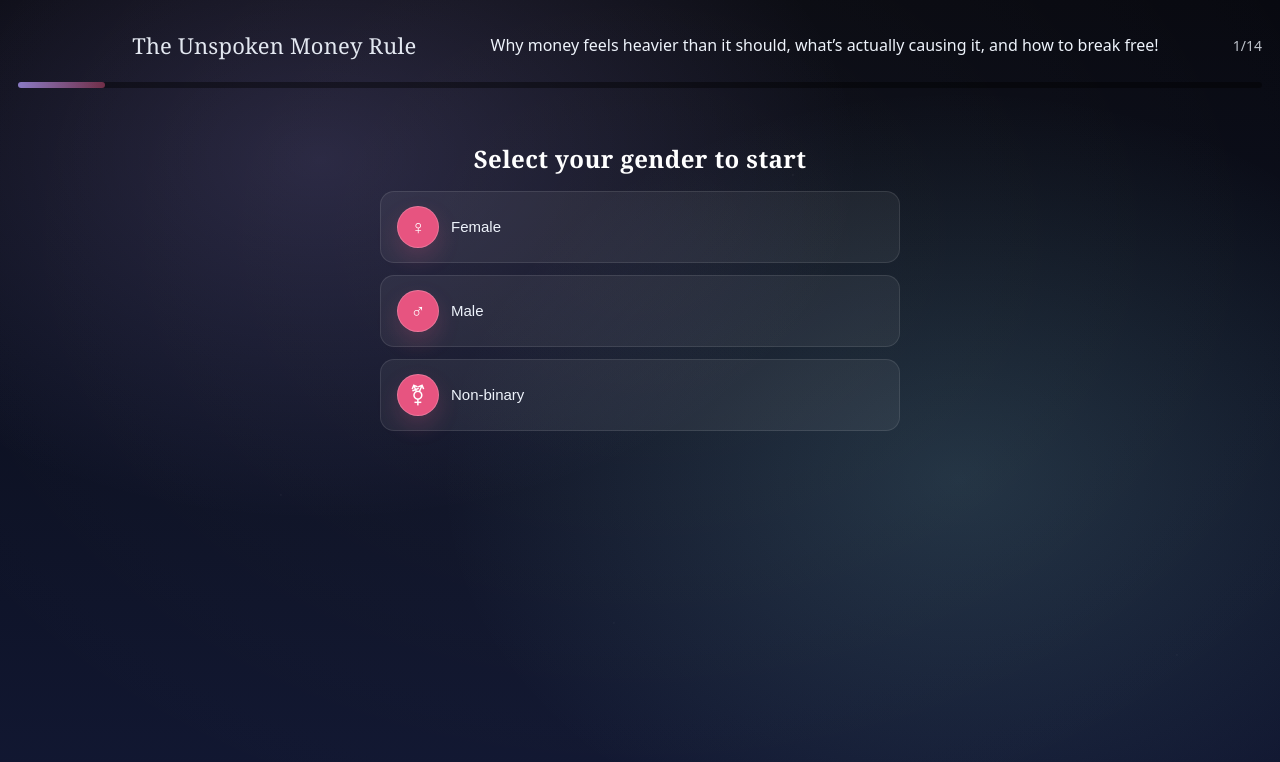
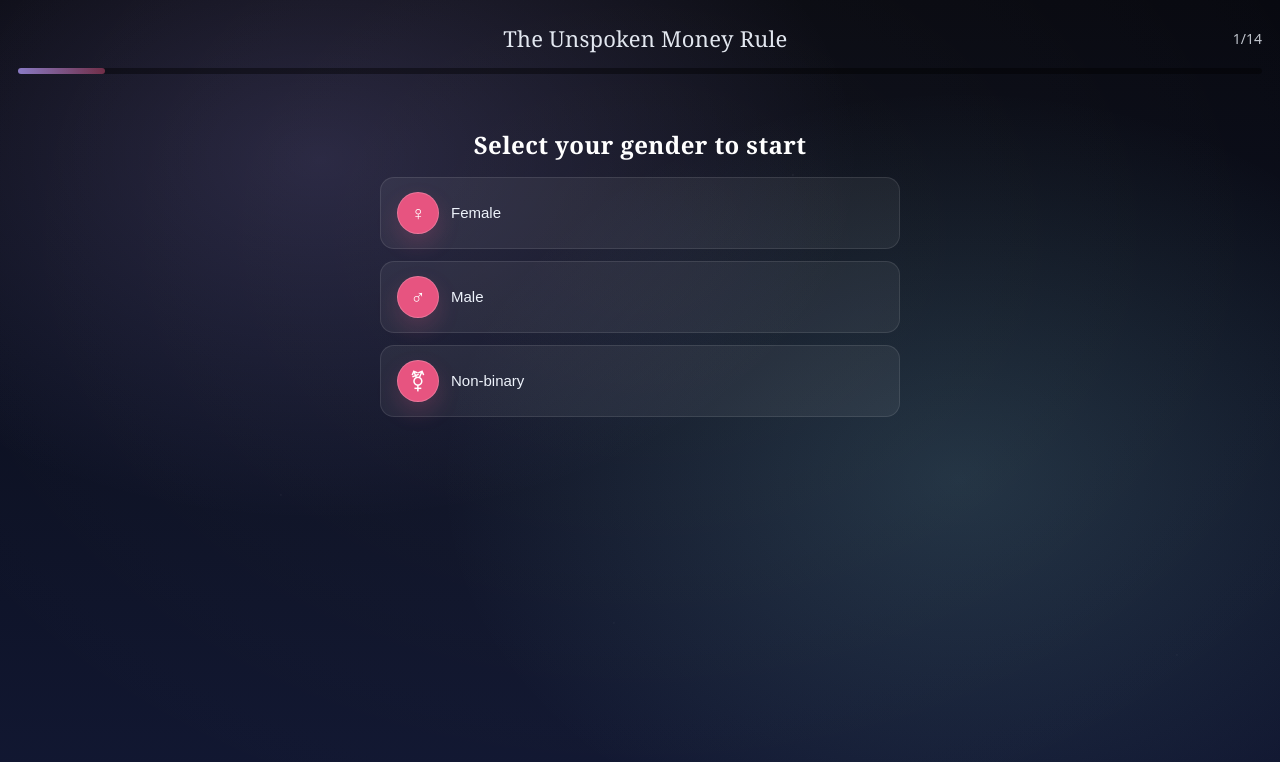
Before and after one commit to heyuhuman/availableformiracles-quiz, a plain HTML site: page index.html in a window 1280 px wide. Drawn offline with Linux system fonts and the light colour scheme.

Commit message:
Update index.html

```diff
--- a/index.html
+++ b/index.html
@@ -12,9 +12,6 @@
   <header class="topbar">
     <button class="backBtn" id="backBtn" aria-label="Back">←</button>
     <div class="brand">The Unspoken Money Rule</div>
-    <div>
-    <p>Why money feels heavier than it should, what’s actually causing it, and how to break free!</p>
-      </div>
     <div class="step" id="stepLabel">1/14</div>
   </header>
 
```
